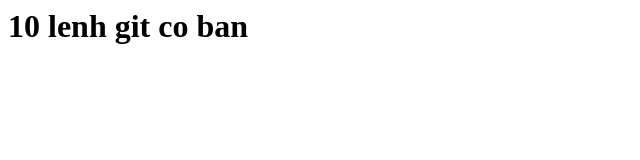
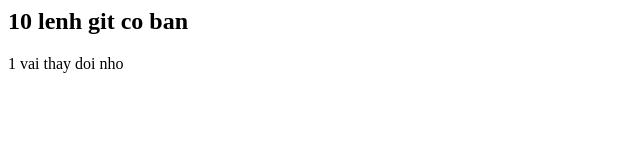
Before and after one commit to sieunhan345/Github_tutorial, a plain HTML site: page index.html in a window 1280 px wide. Shown: the whole page, without its empty margins (0-640 px from the left). Drawn offline with Linux system fonts and the light colour scheme.

Commit message:
Change h1 to h2, add<p>

```diff
--- a/index.html
+++ b/index.html
@@ -5,8 +5,10 @@
     <title>Git & Github tutorial</title>
 </head>
 <body>
-    <h1>
+    <h2>
         10 lenh git co ban
-    </h1>
+    </h2>
+
+    <p>1 vai thay doi nho</p>
 </body>
 </html>
```
